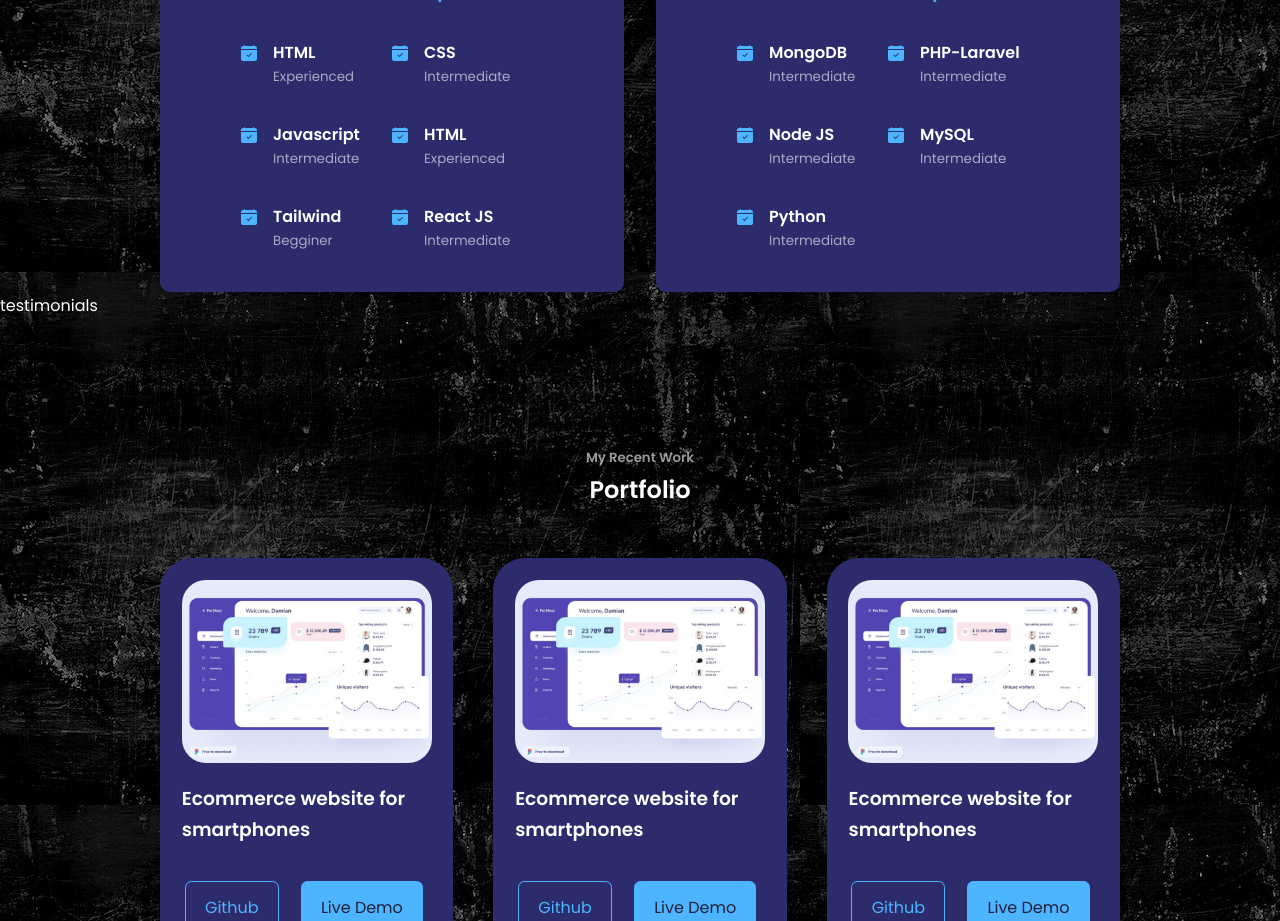
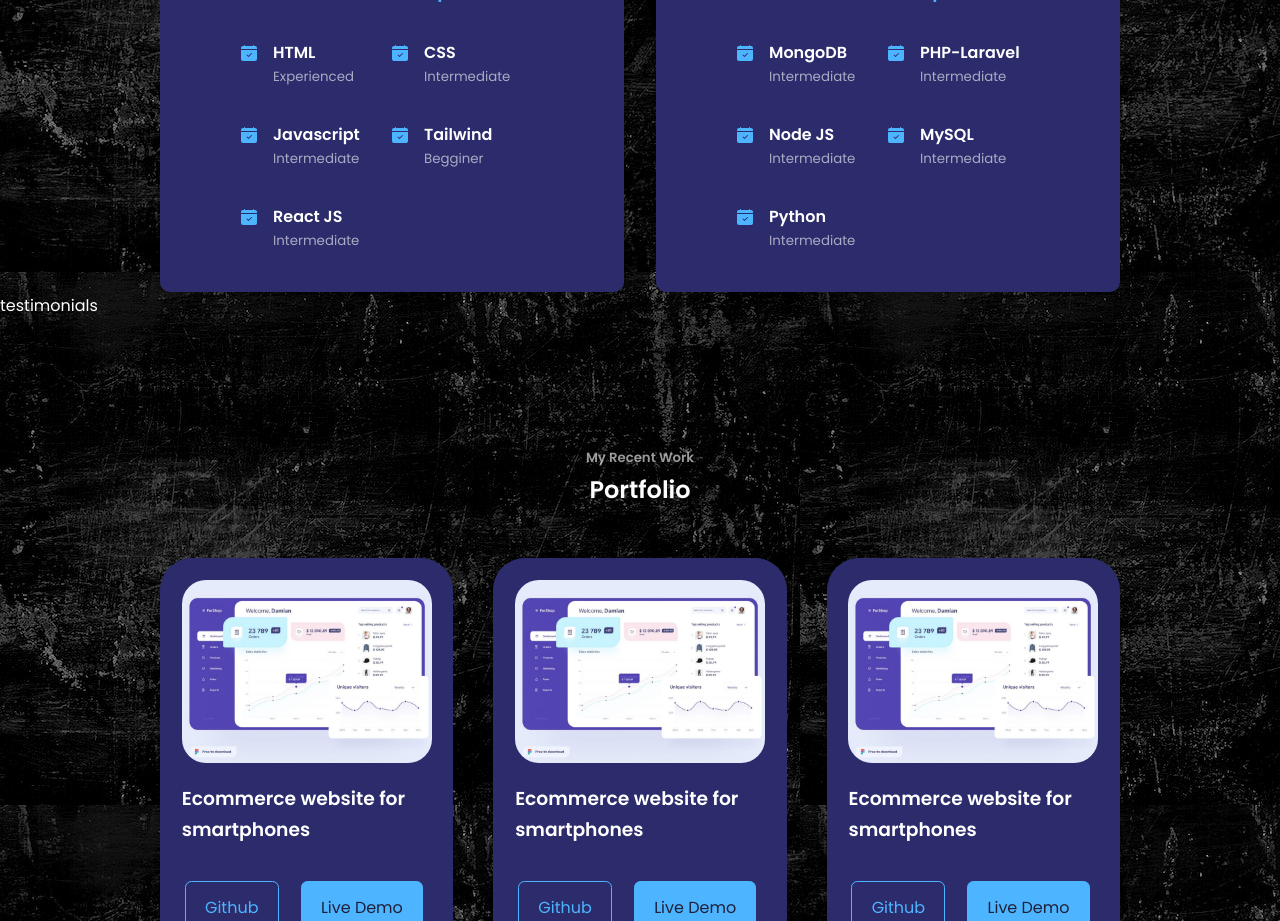
Before and after one commit to ishan-web/portfolio, a React (Create React App) app: page / in a window 1280 px wide. Shown: the part 1860-2781 px from the top of the page. Built offline with nearby package versions, Linux system fonts and the light colour scheme.

Commit message:
increase

```diff
--- a/src/components/experience/Experience.jsx
+++ b/src/components/experience/Experience.jsx
@@ -31,13 +31,6 @@ const Experience = () => {
               <div>
                 <h4>Javascript</h4>
                 <small className="text-light">Intermediate</small>
-              </div>
-            </article>
-            <article className='experience__details'>
-              <BsFillCalendarCheckFill className='experience__details-icon'/>
-              <div>
-                <h4>HTML</h4>
-                <small className="text-light">Experienced</small>
               </div>
             </article>
             <article className='experience__details'>
```
